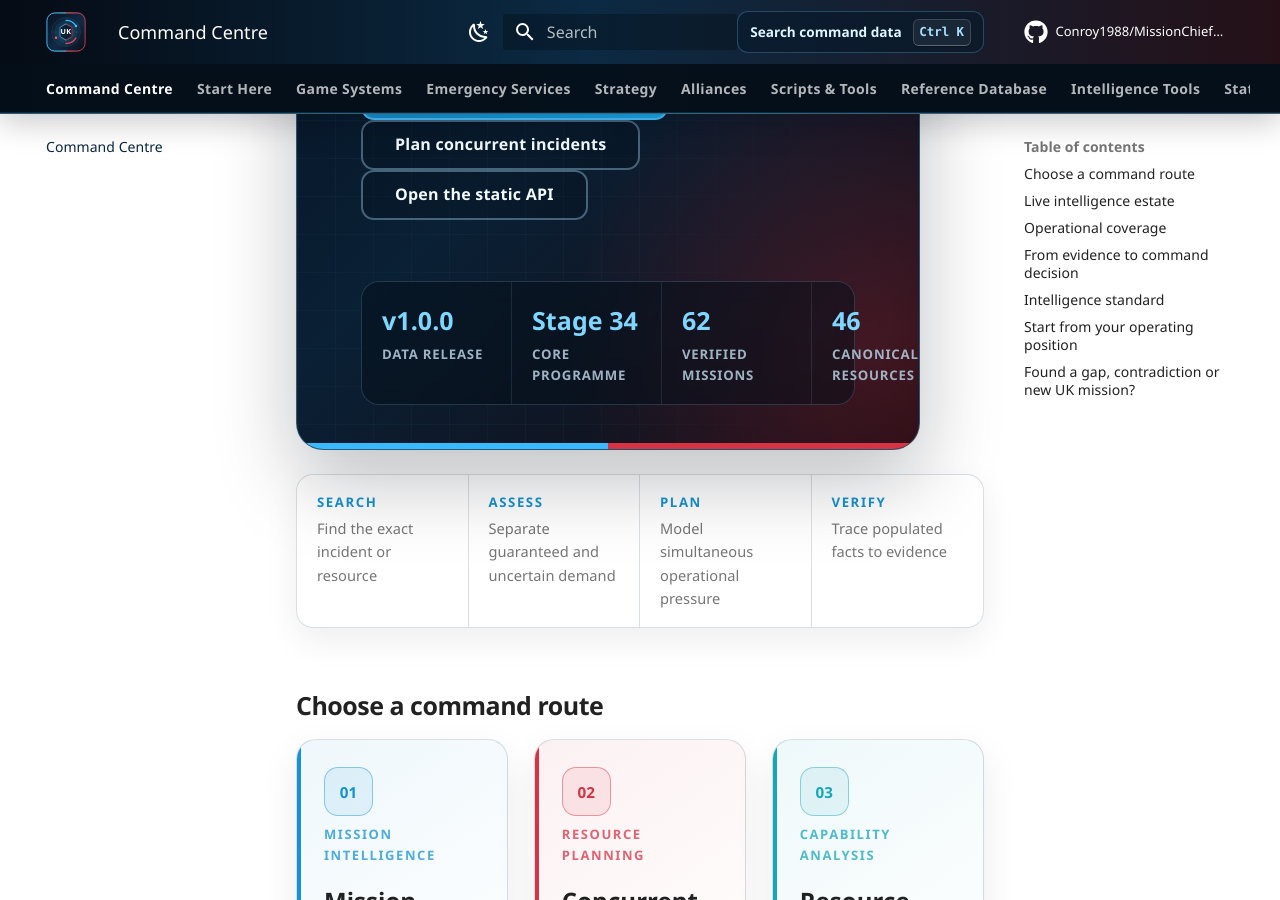
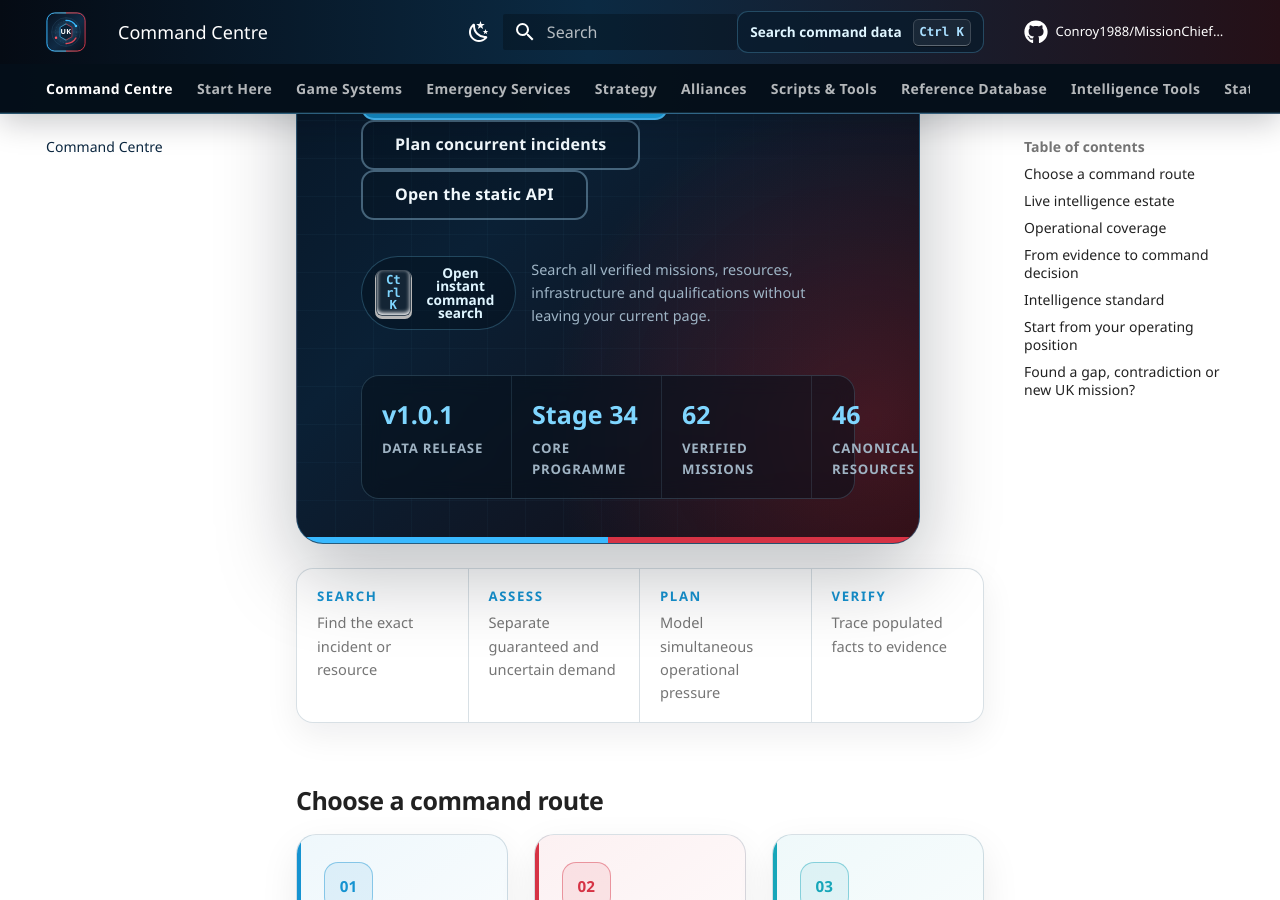
Before and after one commit to Conroy1988/MissionChief-UK, an MkDocs documentation site: the page built from docs/index.md, in a window 1280 px wide and 900 px high, scrolled down 648 px. Built offline with MkDocs 1.6.1 and Material for MkDocs 9.7.7, drawn with Linux system fonts in a browser that asks for light colours; comment, search, counter and statistics services are not loaded.

Commit message:
Promote instant command search on the landing page

```diff
--- a/docs/index.md
+++ b/docs/index.md
@@ -17,8 +17,13 @@
 [Open the static API](api/index.md){ .md-button }
 </div>
 
+<div class="mcuk-command-hint">
+  <button type="button" data-mcuk-palette-open><kbd>Ctrl K</kbd> Open instant command search</button>
+  <span>Search all verified missions, resources, infrastructure and qualifications without leaving your current page.</span>
+</div>
+
 <div class="mcuk-hero-telemetry">
-  <div><strong data-mcuk-metric="version">v1.0.0</strong><span>Data release</span></div>
+  <div><strong data-mcuk-metric="version">v1.0.1</strong><span>Data release</span></div>
   <div><strong data-mcuk-metric="stage">Stage 34</strong><span>Core programme</span></div>
   <div><strong data-mcuk-metric="missions">62</strong><span>Verified missions</span></div>
   <div><strong data-mcuk-metric="resources">46</strong><span>Canonical resources</span></div>
```
